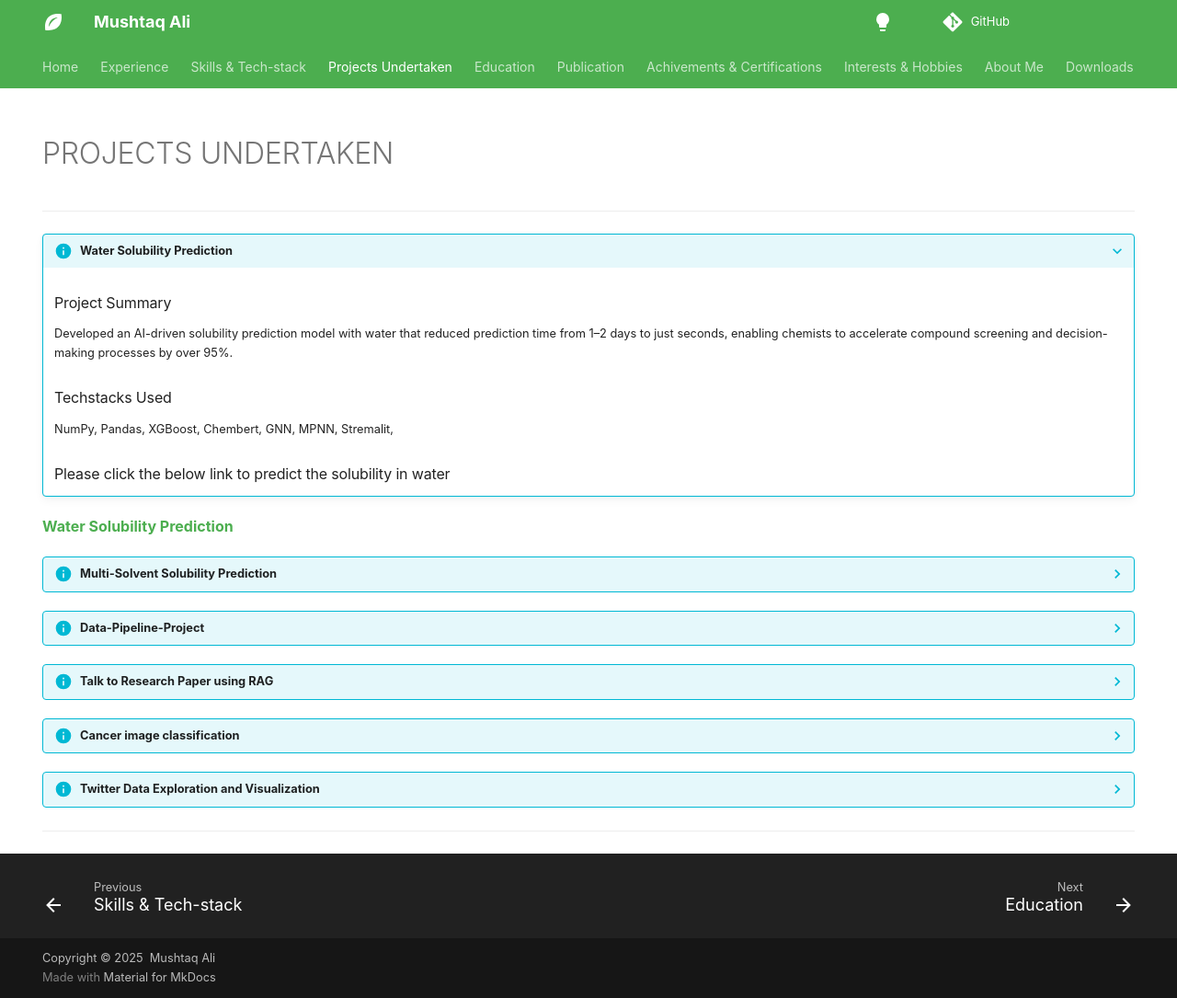
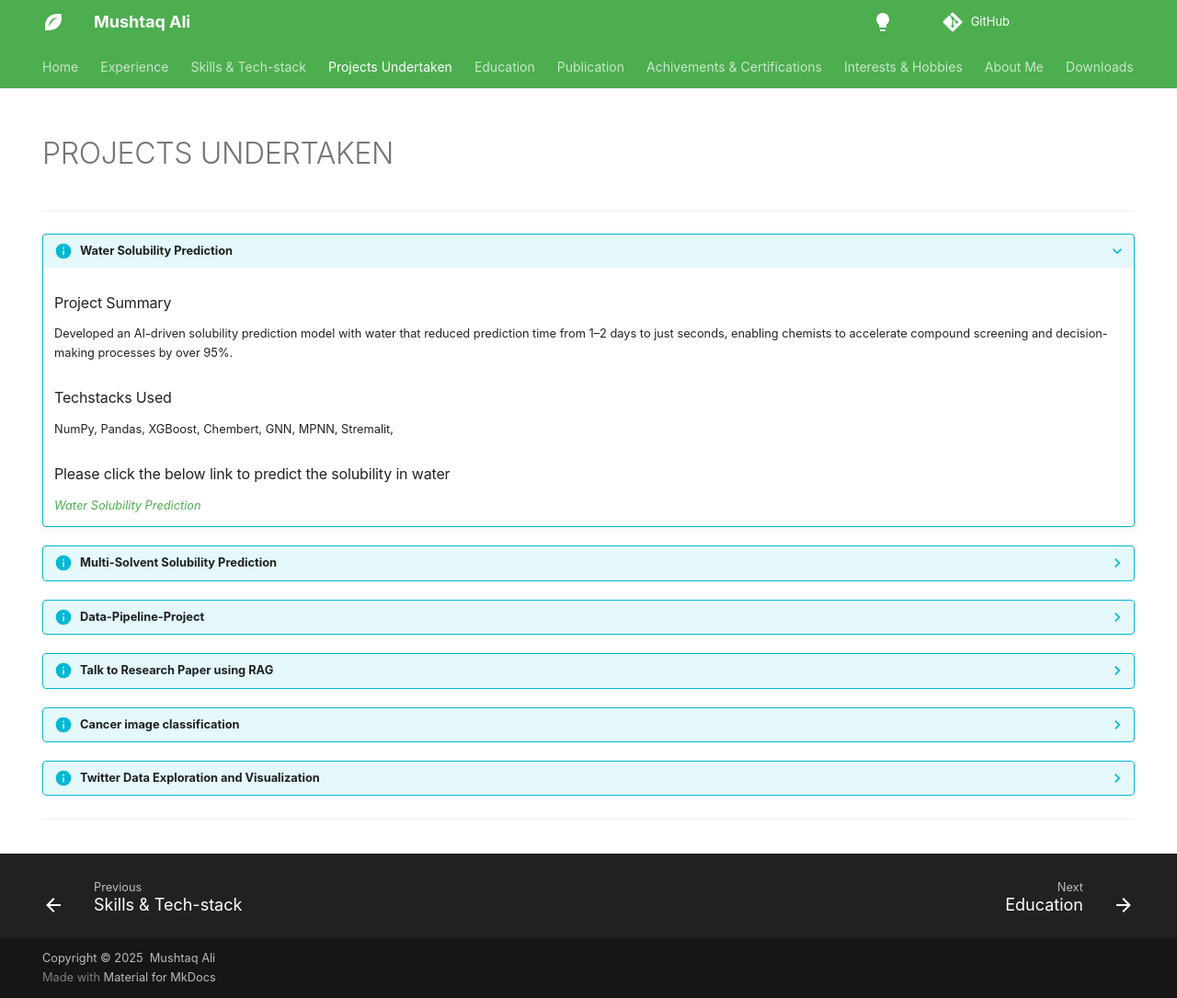
Before and after one commit to ali1810/Profile, an MkDocs documentation site: the page built from docs/projects.md, in a window 1280 px wide and 1085 px high. Shown: the whole window at 92% size. Built offline with MkDocs 1.6.1 and Material for MkDocs 9.7.7, drawn with Linux system fonts in a browser that asks for light colours; some web fonts are replaced; comment, search, counter and statistics services are not loaded.

```diff
--- a/docs/projects.md
+++ b/docs/projects.md
@@ -18,7 +18,7 @@ hide:
      NumPy, Pandas, XGBoost, Chembert, GNN, MPNN, Stremalit,
 
     ### Please click the below link to predict the solubility in water
-   [**Water Solubility Prediction**](https://aqua-solubility-prediction.streamlit.app/)
+    [*Water Solubility Prediction*](https://aqua-solubility-prediction.streamlit.app/)
 
 
 ??? info "Multi-Solvent Solubility Prediction"
```
